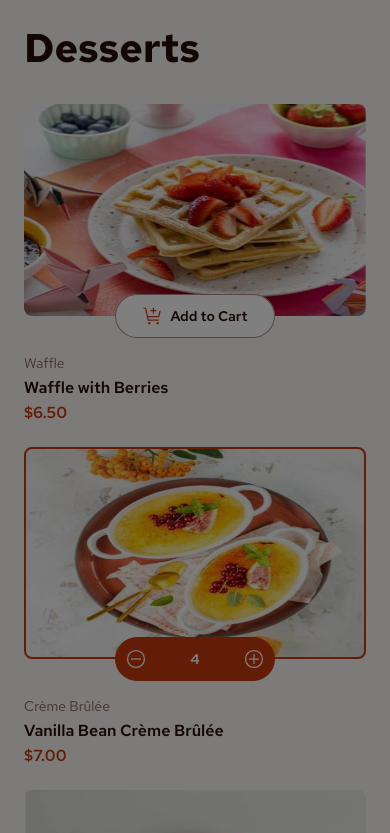
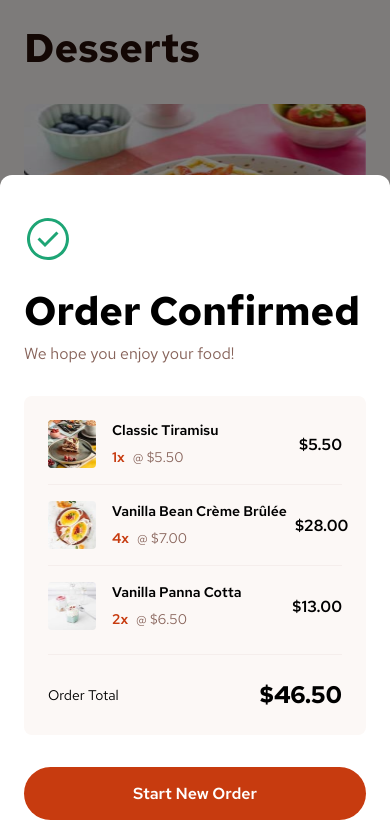
Before and after one commit to FerdinandoGeografo/product-list-with-cart, an Angular app: page / in a window 390 px wide. Shown: the top 833 px of the page. Built offline with nearby package versions, Linux system fonts and the light colour scheme.

Commit message:
styles and responsive in modal - need to fix truncate text on mobile

```diff
--- a/public/scss/_base.scss
+++ b/public/scss/_base.scss
@@ -4,16 +4,6 @@
   margin: 0;
   padding: 0;
   box-sizing: inherit;
-}
-
-h1,
-h2,
-h3,
-h4,
-h5,
-h6,
-p {
-  font-weight: inherit;
 }
 
 ul {
--- a/public/scss/_typography.scss
+++ b/public/scss/_typography.scss
@@ -1,8 +1,12 @@
 body {
   font-family: var(--ff-main);
-  font-size: 1.6rem;
   font-weight: var(--fw-regular);
   color: var(--rose-900);
+}
+
+::selection {
+  background: var(--rose-100);
+  color: var(--rose-500);
 }
 
 .text {
--- a/src/app/ui/confirmed-modal/confirmed-modal.component.scss
+++ b/src/app/ui/confirmed-modal/confirmed-modal.component.scss
@@ -5,28 +5,51 @@
   inset: 0;
   z-index: 100;
   background: var(--bg-mask);
-  display: grid;
-  place-content: center;
+  display: flex;
+  align-items: center;
+  justify-content: center;
+
+  @include mixin.respond(tablet) {
+    padding-inline: var(--spacing-500);
+  }
+
+  @include mixin.respond(phone) {
+    padding-inline: 0;
+    max-height: 100vh;
+    align-items: end;
+  }
 
   &__modal {
+    box-sizing: border-box;
+    width: 59.2rem;
+    overflow: hidden;
     position: static;
-    max-width: 59.2rem;
     padding: var(--spacing-500);
     border: none;
     border-radius: 1.2rem;
     display: flex;
     flex-direction: column;
     gap: var(--spacing-400);
+
+    @include mixin.respond(tablet) {
+      flex: 1;
+    }
+
+    @include mixin.respond(phone) {
+      padding: var(--spacing-500) var(--spacing-300) var(--spacing-300);
+      border-radius: 1.2rem 1.2rem 0 0;
+    }
   }
 
   &__title {
+    display: block;
     padding: var(--spacing-300) 0 var(--spacing-100) 0;
   }
 
-  &__recap {
+  &__cart {
     padding: var(--spacing-300);
+    background: var(--rose-50);
     border-radius: .8rem;
-    background: var(--rose-50);
   }
 
   &__items {
@@ -40,7 +63,7 @@
     }
   }
 
-  &__total-box {
+  &__total {
     margin-top: var(--spacing-300);
     padding-top: var(--spacing-300);
     display: flex;
@@ -50,15 +73,23 @@
   }
 
   &__item {
+    // need to fix layout on mobile here
     display: flex;
     align-items: center;
     justify-content: space-between;
+    gap: var(--spacing-100);
+  }
+
+  &__item-name {
+    text-overflow: ellipsis;
+    white-space: nowrap;
+    overflow: hidden;
   }
 
   &__data-box {
     display: flex;
     align-items: center;
-    gap: var(--spacing-300);
+    gap: var(--spacing-200);
   }
 
   &__text-box {
@@ -73,7 +104,7 @@
     border-radius: .4rem;
   }
 
-  &__values {
+  &__amount {
     display: inline-flex;
     align-items: center;
     gap: var(--spacing-100);
--- a/src/app/ui/confirmed-modal/confirmed-modal.component.ts
+++ b/src/app/ui/confirmed-modal/confirmed-modal.component.ts
@@ -21,7 +21,7 @@
           </p>
         </div>
 
-        <div class="order__recap">
+        <div class="order__cart">
           <ul class="order__items">
             @for (item of cart(); track $index) {
             <li>
@@ -34,11 +34,11 @@
                   />
 
                   <div class="order__text-box">
-                    <h3 class="text text--sm text--semibold">
+                    <h3 class="text text--sm text--semibold order__item-name">
                       {{ item.product.name }}
                     </h3>
 
-                    <div class="order__values">
+                    <div class="order__amount">
                       <span class="text text--sm text--semibold text--red-100">
                         {{ item.quantity }}x
                       </span>
@@ -48,6 +48,7 @@
                     </div>
                   </div>
                 </div>
+
                 <span class="text text--md">
                   {{ item.product.price * item.quantity | currency : '$' }}
                 </span>
@@ -56,7 +57,7 @@
             }
           </ul>
 
-          <div class="order__total-box">
+          <div class="order__total">
             <span class="text text--sm"> Order Total </span>
             <span class="text text--lg">
               {{ total() | currency : '$' }}
```
